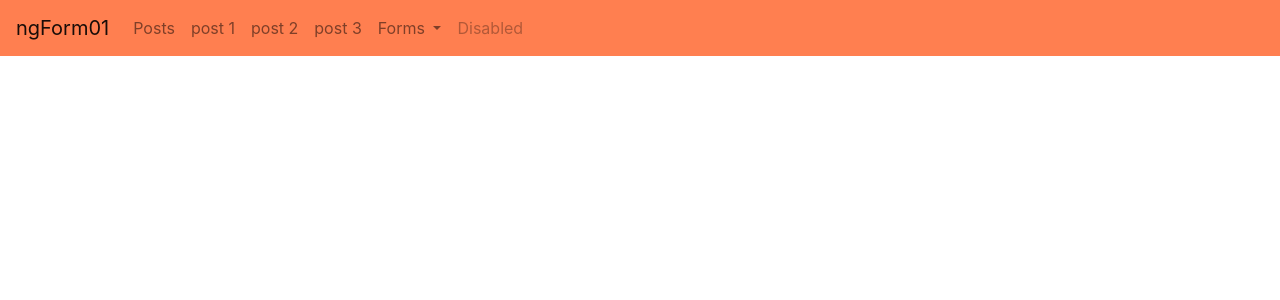
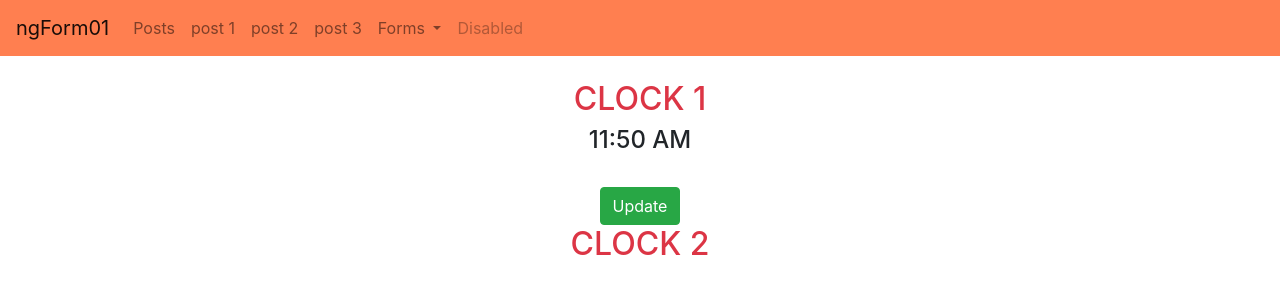
Before and after one commit to lorenzobianchi/ngForm01, an Angular app: page / in a window 1280 px wide. Shown: the top 300 px of the page. Built offline with nearby package versions, Linux system fonts and the light colour scheme.

Commit message:
added clock in app component

```diff
--- a/src/app/app.component.html
+++ b/src/app/app.component.html
@@ -1,3 +1,14 @@
 <app-navbar></app-navbar>
 
+<div class="container">
+  <div class="row">
+    <div class="col-lg-12 text-center p-2 mt-3">
+      <h2 class="text-danger">CLOCK 1</h2>
+      <h4>{{clock | async | date: 'shortTime'}}</h4>
+      <button class="btn btn-success mt-4" (click)="click$.next()">Update</button>
+      <h2 class="text-danger">CLOCK 2</h2>
+      <h4>{{clock2$ | async }}</h4>
+    </div>
+  </div>
+</div>
 <router-outlet></router-outlet>
--- a/src/app/app.component.ts
+++ b/src/app/app.component.ts
@@ -1,4 +1,7 @@
 import { Component } from '@angular/core';
+import { map } from 'rxjs/operators';
+import { interval } from 'rxjs';
+import { Subject } from 'rxjs';
 
 @Component({
   selector: 'app-root',
@@ -6,5 +9,22 @@ import { Component } from '@angular/core';
   styleUrls: ['./app.component.scss']
 })
 export class AppComponent {
+  click$ = new Subject();
   title = 'ngForm01';
+  clock = interval(1000).pipe(
+    map(() => {
+      return new Date();
+    })
+  );
+  clock2$;
+
+  constructor() {
+    this.clock.subscribe(console.log.bind(console));
+    this.clock2$ = this.click$.pipe(
+      map(
+        () => new Date()
+      )
+    );
+  }
+
 }
```
